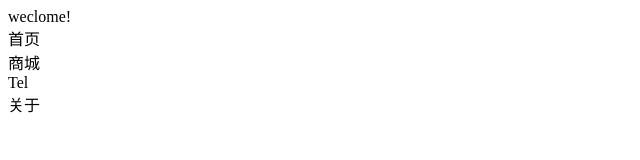
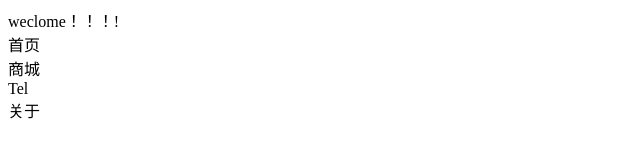
Before and after one commit to Simon2013/mom, a plain HTML site: page index.html in a window 1280 px wide. Shown: the whole page, without its empty margins (0-640 px from the left). Drawn offline with Linux system fonts and the light colour scheme.

Commit message:
Update index.html

```diff
--- a/index.html
+++ b/index.html
@@ -1,4 +1,4 @@
-<html><bod>weclome!</body>
+<html><bod>weclome！！！!</body>
 
 <footer>
   <div>首页</div>
```
